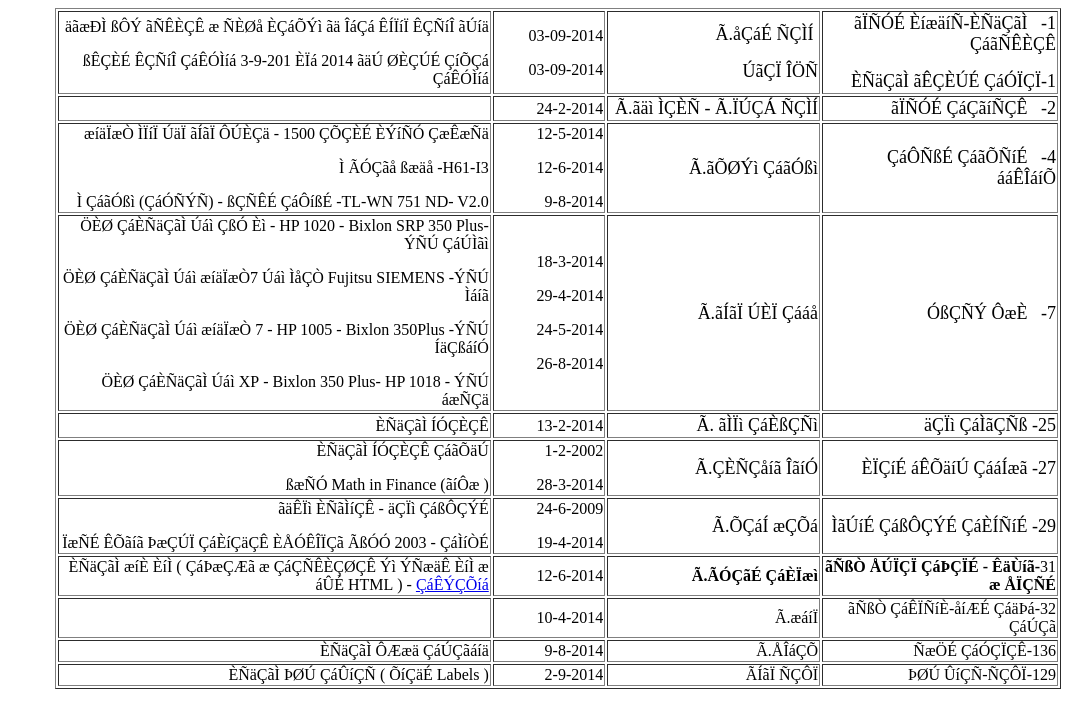
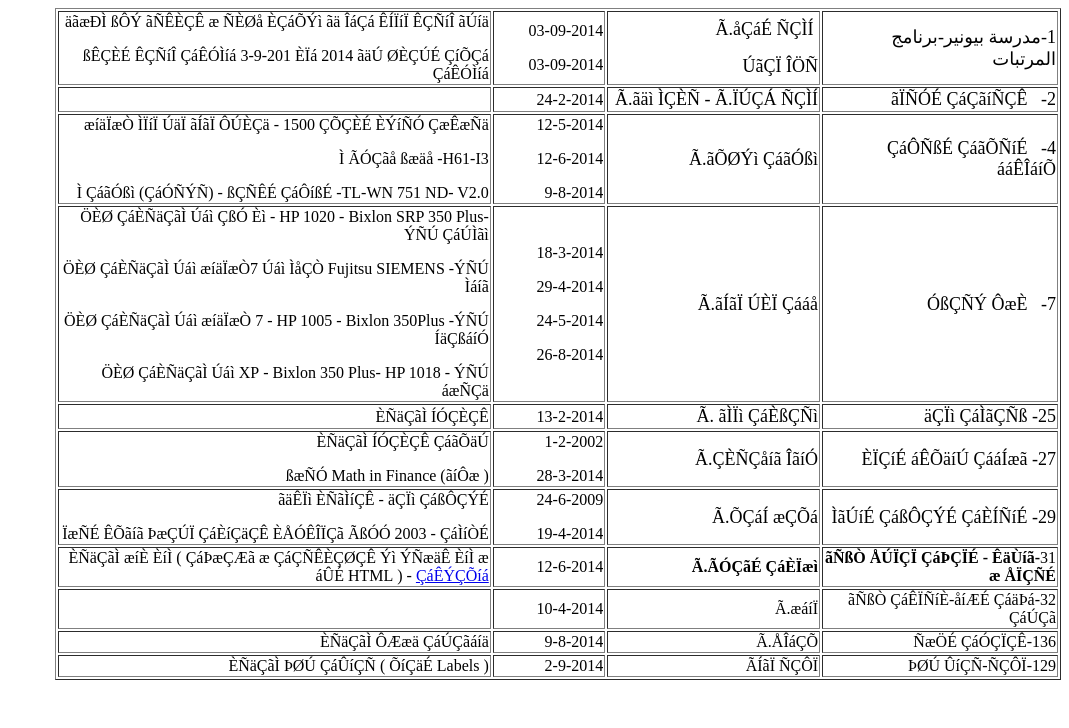
Before and after one commit to lotfymakh/lotfymakh.github.io, a plain HTML site: page Pages/Cust_Curr.htm in a window 1280 px wide. Shown: the whole page, without its empty margins (211-1280 px from the left). Drawn offline with Linux system fonts and the light colour scheme.

Commit message:
Update Cust_Curr.htm

```diff
--- a/Pages/Cust_Curr.htm
+++ b/Pages/Cust_Curr.htm
@@ -10,8 +10,7 @@
 
 <table border="1" width="1006" id="table1">
 	<tr>
-		<td width="231"><font face="Simplified Arabic" size="4">1-&nbsp;&nbsp; ãÏÑÓÉ ÈíæäíÑ<span lang="en-us">-</span>ÈÑäÇãÌ
-        ÇáãÑÊÈÇÊ</font><p><font size="4">1-ÈÑäÇãÌ ãÊÇÈÚÉ ÇáÓÏÇÏ</font></td>
+		<td width="231"><font face="Simplified Arabic" size="4">1-مدرسة بيونير-برنامج         المرتبات</font></td>
 		<td width="208">
 		<p align="right"><font size="4">&nbsp;Ã.åÇáÉ ÑÇÌÍ</font><p align="right">
         <font size="4">ÚãÇÏ ÎÖÑ</font></td>
```
